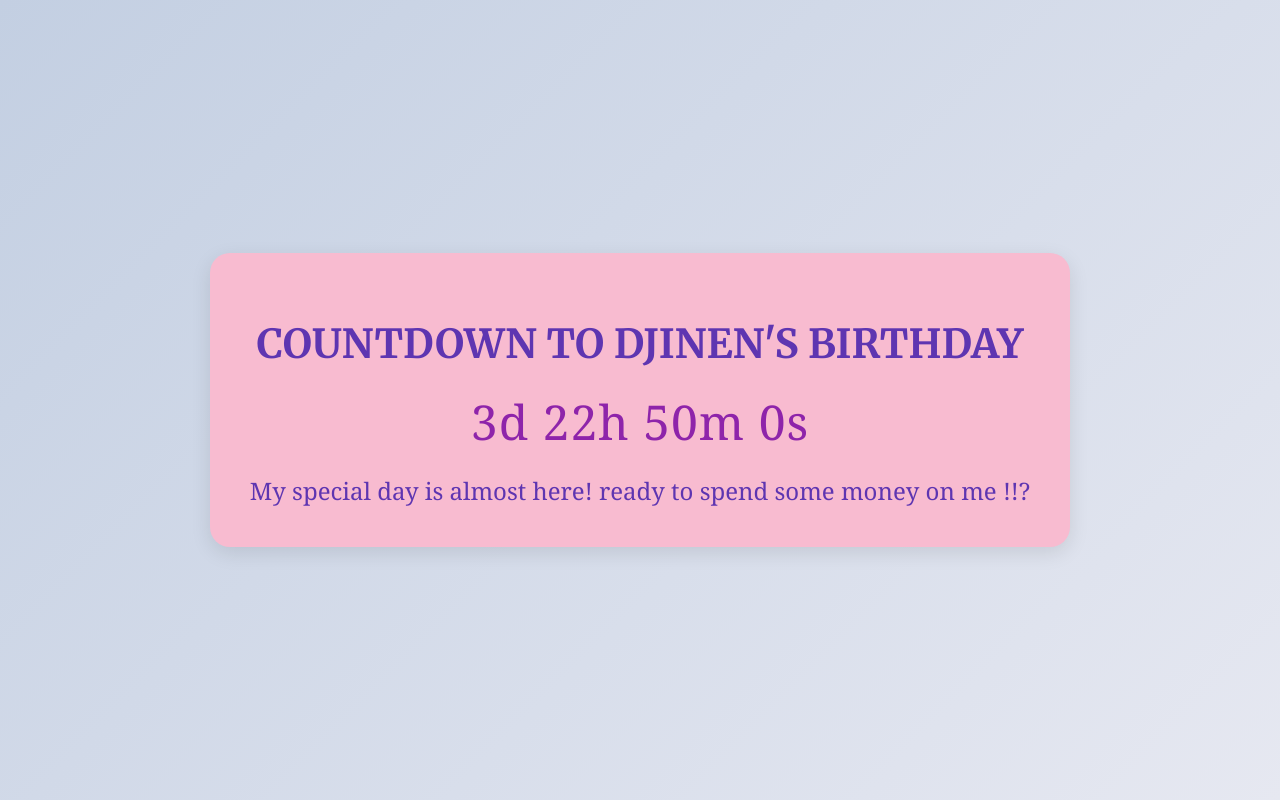
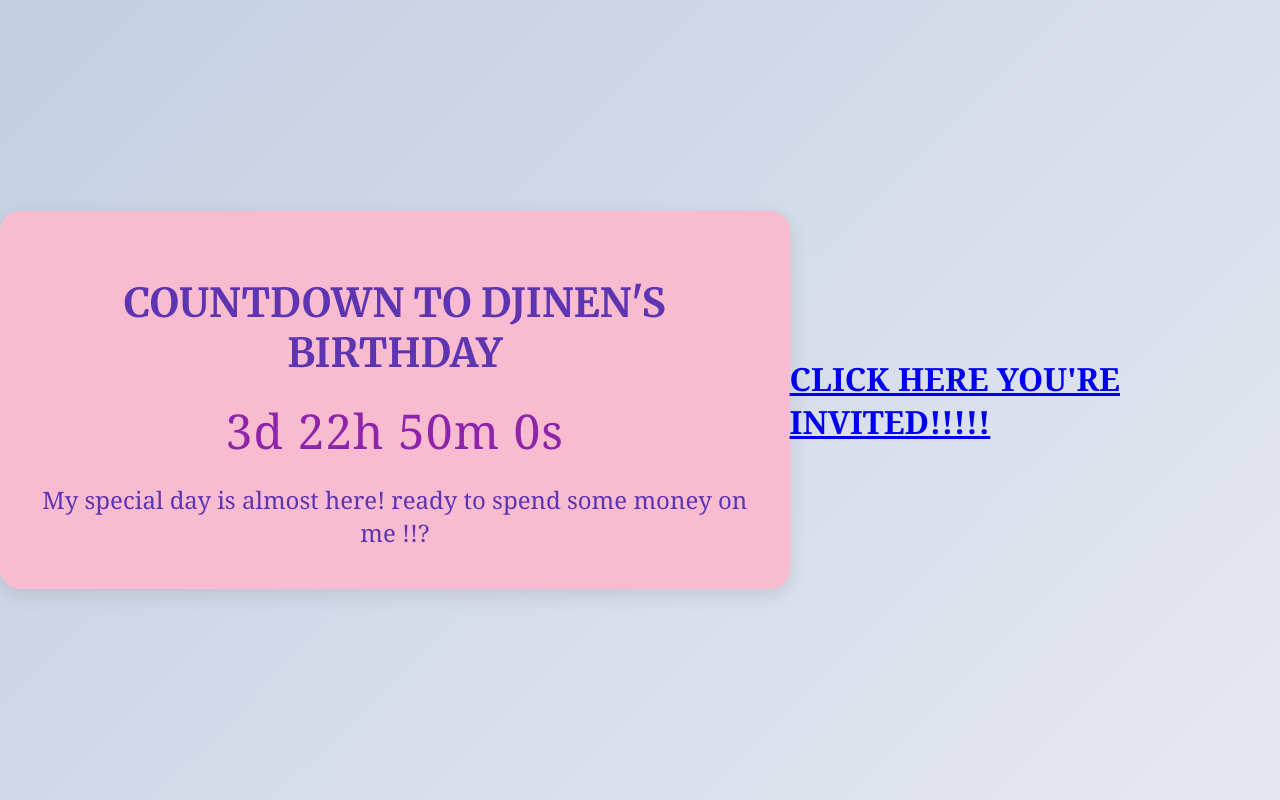
Before and after one commit to kacemhope/djinen-s-birthday, a plain HTML site: page index.html in a window 1280 px wide. Drawn offline with Linux system fonts and the light colour scheme; a web font is replaced by a local one.

Commit message:
Update index.html

```diff
--- a/index.html
+++ b/index.html
@@ -103,6 +103,7 @@
       }
     }, 1000);
   </script>
+  <h1><a href="./BIRTHDAY INVITE DJINEN.HTML">CLICK HERE YOU'RE INVITED!!!!!</a></h1>
 
 </body>
 </html>
```
